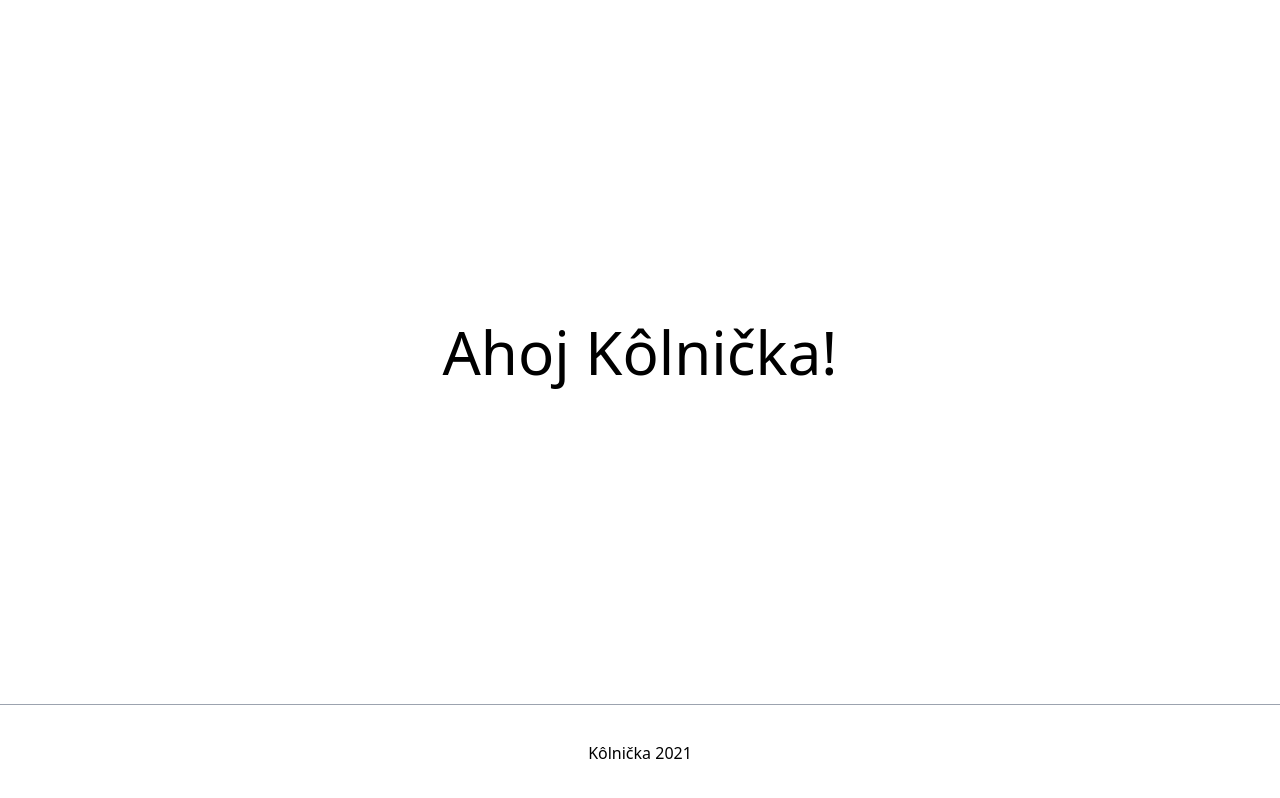
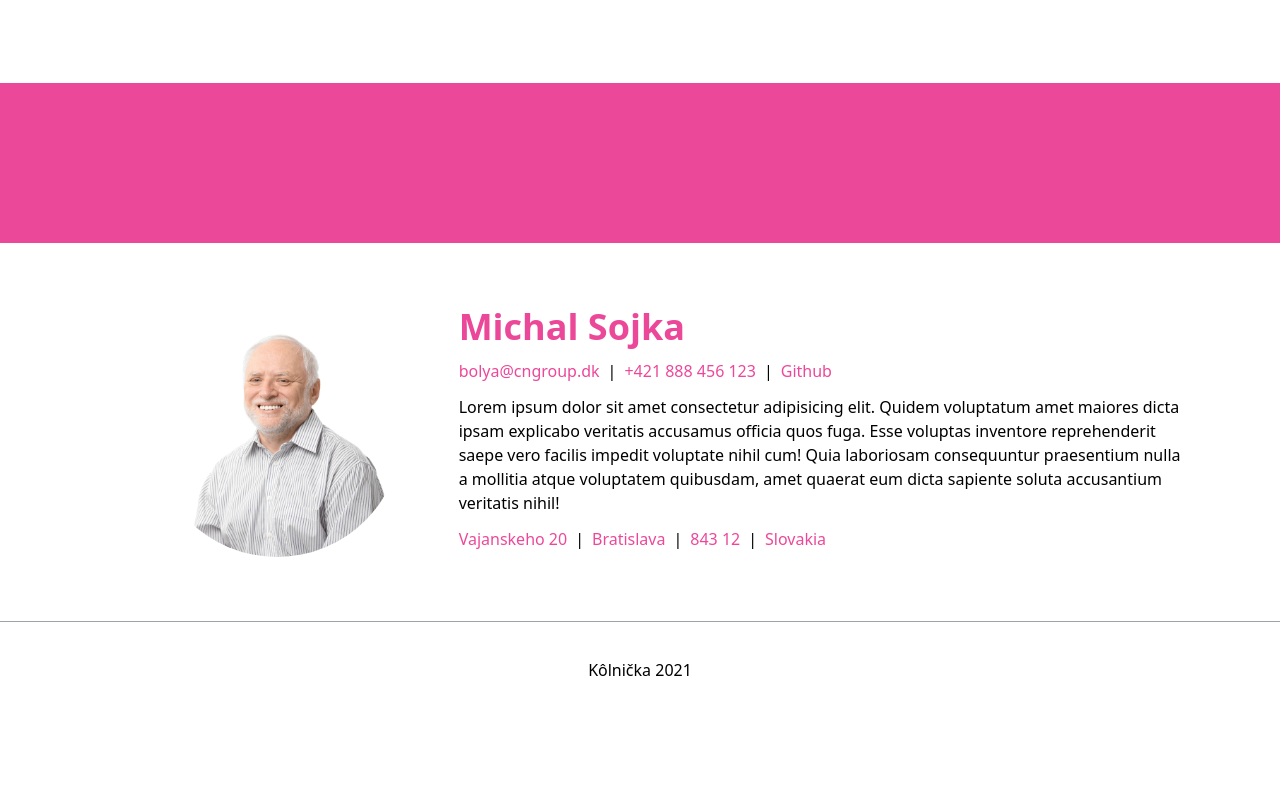
Before and after one commit to bolyesz/kolnicka, a Next.js app: page / in a window 1280 px wide. Built offline with nearby package versions, Linux system fonts and the light colour scheme.

Commit message:
Checkpoint 1 - 3

```diff
--- /dev/null
+++ b/src/components/InfoBar.tsx
@@ -0,0 +1,35 @@
+import React from 'react';
+import { Info } from '../types';
+import InfoBarItem from './InfoBarItem';
+
+type Props = {
+  infos: Info[];
+};
+
+function InfoBar({ infos }: Props) {
+  return (
+    <div>
+      {infos.map((info, index) => {
+        const hasPipe = index !== infos.length - 1;
+
+        if (info.link) {
+          return (
+            <InfoBarItem key={index} hasPipe={hasPipe}>
+              <a href={info.link} title={info.label}>
+                {info.label}
+              </a>
+            </InfoBarItem>
+          );
+        }
+
+        return (
+          <InfoBarItem key={index} hasPipe={hasPipe}>
+            {info.label}
+          </InfoBarItem>
+        );
+      })}
+    </div>
+  );
+}
+
+export default InfoBar;
--- /dev/null
+++ b/src/components/InfoBarItem.tsx
@@ -0,0 +1,15 @@
+type Props = {
+  children: React.ReactNode;
+  hasPipe: boolean;
+};
+
+function InfoBarItem({ children, hasPipe }: Props) {
+  return (
+    <span>
+      <span className="text-pink-500">{children}</span>
+      {hasPipe && <span className="px-1 lg:px-2">|</span>}
+    </span>
+  );
+}
+
+export default InfoBarItem;
--- /dev/null
+++ b/src/components/Layout.tsx
@@ -0,0 +1,27 @@
+import React from 'react';
+import Head from 'next/head';
+
+type Props = {
+  children: React.ReactNode;
+  title: string;
+};
+
+function Layout({ children, title }: Props) {
+  return (
+    <div className="flex flex-col min-h-screen py-0 justify-center items-center">
+      <Head>
+        <title>{title}</title>
+      </Head>
+
+      <header className="h-40 w-full bg-pink-500" />
+
+      <main className="my-8 mx-14 lg:my-16 lg:mx-24">{children}</main>
+
+      <footer className="flex w-full h-24 border-gray-400 border-t justify-center items-center">
+        <span>Kôlnička 2021</span>
+      </footer>
+    </div>
+  );
+}
+
+export default Layout;
--- a/src/pages/index.tsx
+++ b/src/pages/index.tsx
@@ -1,19 +1,10 @@
-import Head from 'next/head';
+import Layout from '../components/Layout';
+import Hero from '../sections/Hero';
 
 export default function Home() {
   return (
-    <div className="flex flex-col min-h-screen py-0 justify-center items-center">
-      <Head>
-        <title>Kôlnička</title>
-      </Head>
-
-      <main className="flex flex-col flex-grow justify-center">
-        <h1 className="text-6xl">Ahoj Kôlnička!</h1>
-      </main>
-
-      <footer className="flex w-full h-24 border-gray-400 border-t justify-center items-center">
-        <span>Kôlnička 2021</span>
-      </footer>
-    </div>
+    <Layout title="Kôlnička">
+      <Hero />
+    </Layout>
   );
 }
--- a/src/sections/Hero.tsx
+++ b/src/sections/Hero.tsx
@@ -1,5 +1,55 @@
+import React from 'react';
+import Image from 'next/image';
+import InfoBar from '../components/InfoBar';
+
 function Hero() {
-  return <div />;
+  return (
+    <div className="flex flex-col lg:flex-row">
+      <div className="flex justify-center lg:w-1/3">
+        <Image
+          className="rounded-full"
+          src="/images/harold-profile.jpg"
+          width="250px"
+          height="250px"
+        />
+      </div>
+      <div className="flex flex-col lg:w-2/3 items-center lg:items-start">
+        <h2 className="text-4xl font-bold text-pink-500 pb-3">Michal Sojka</h2>
+        <InfoBar
+          infos={[
+            {
+              label: 'bolya@cngroup.dk',
+              link: 'mailto:bolya@cngroup.dk',
+            },
+            {
+              label: '+421 888 456 123',
+              link: 'tel:+421 888 456 123',
+            },
+            {
+              label: 'Github',
+              link: 'https://www.github.com/bolyesz',
+            },
+          ]}
+        />
+        <div className="my-3">
+          Lorem ipsum dolor sit amet consectetur adipisicing elit. Quidem
+          voluptatum amet maiores dicta ipsam explicabo veritatis accusamus
+          officia quos fuga. Esse voluptas inventore reprehenderit saepe vero
+          facilis impedit voluptate nihil cum! Quia laboriosam consequuntur
+          praesentium nulla a mollitia atque voluptatem quibusdam, amet quaerat
+          eum dicta sapiente soluta accusantium veritatis nihil!
+        </div>
+        <InfoBar
+          infos={[
+            { label: 'Vajanskeho 20' },
+            { label: 'Bratislava' },
+            { label: '843 12' },
+            { label: 'Slovakia' },
+          ]}
+        />
+      </div>
+    </div>
+  );
 }
 
 export default Hero;
--- a/src/types/index.ts
+++ b/src/types/index.ts
@@ -13,3 +13,8 @@ export type Skill = {
   name: string;
   level: number;
 };
+
+export type Info = {
+  label: string;
+  link?: string;
+};
```
